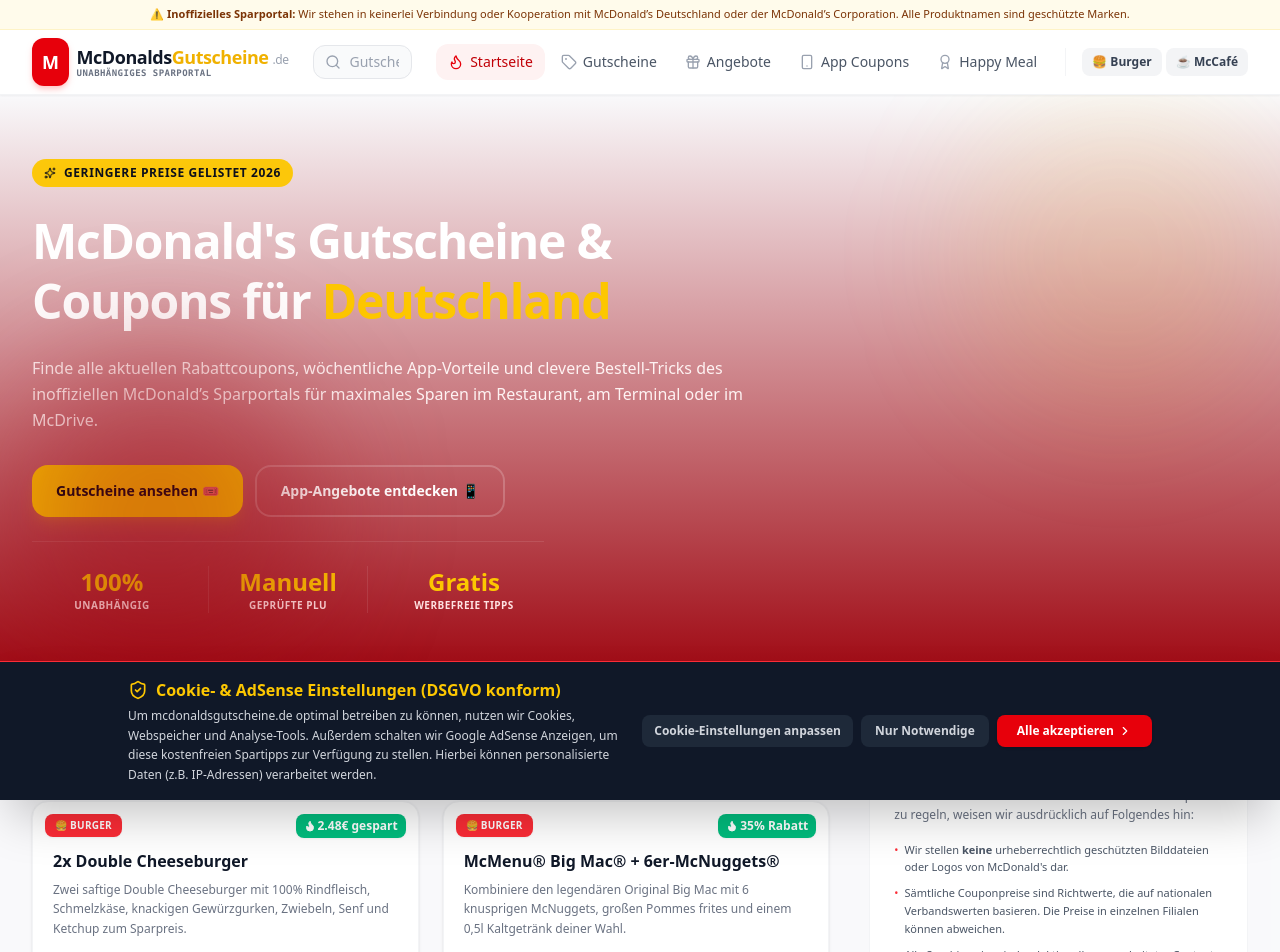
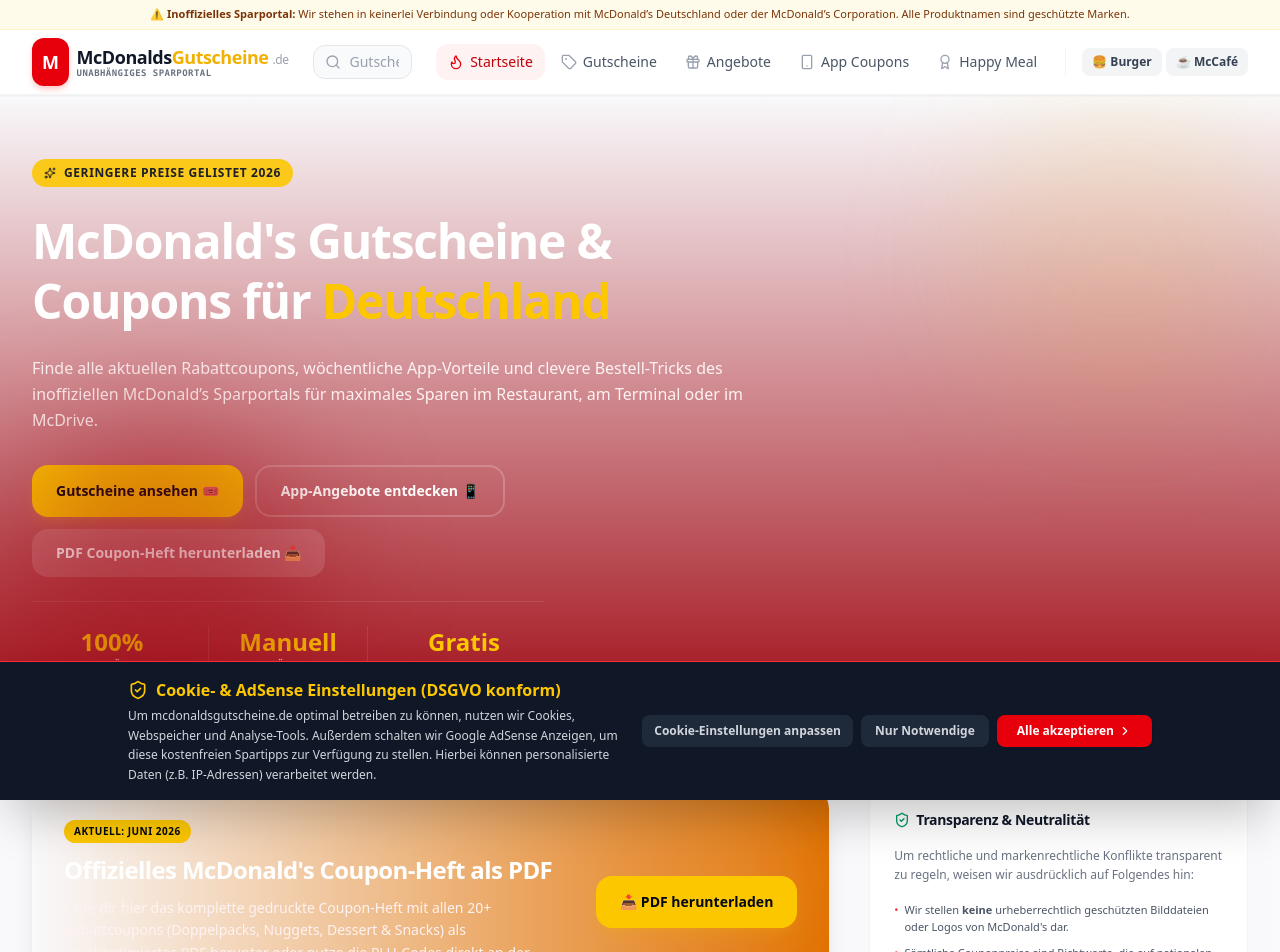
Before and after one commit to umakant345435t/mcdonaldscoupns, a React (Vite) app: page / in a window 1280 px wide. Shown: the top 952 px of the page. Built offline with nearby package versions, Linux system fonts and the light colour scheme.

Commit message:
feat(home): add PDF download for June 2026 coupons
Add a download button for the new coupon PDF and standardize font styles across call-to-action buttons.

```diff
--- a/src/pages/Home.tsx
+++ b/src/pages/Home.tsx
@@ -86,16 +86,23 @@ export default function Home({
             <div className="flex flex-wrap gap-3 pt-2">
               <button
                 onClick={() => setPath('/gutscheine/')}
-                className="px-6 py-3.5 bg-yellow-400 hover:bg-yellow-500 text-gray-950 font-black rounded-2xl shadow-lg shadow-yellow-500/20 text-sm cursor-pointer transition-all hover:scale-102"
+                className="px-6 py-3.5 bg-yellow-400 hover:bg-yellow-500 text-gray-950 font-black rounded-2xl shadow-lg shadow-yellow-500/20 text-sm cursor-pointer transition-all hover:scale-102 font-sans"
               >
                 Gutscheine ansehen 🎟️
               </button>
               <button
                 onClick={() => setPath('/app-gutscheine/')}
-                className="px-6 py-3.5 bg-transparent hover:bg-red-700/80 text-white font-bold rounded-2xl border-2 border-white/20 hover:border-white text-sm cursor-pointer transition-all"
+                className="px-6 py-3.5 bg-transparent hover:bg-red-700/80 text-white font-bold rounded-2xl border-2 border-white/20 hover:border-white text-sm cursor-pointer transition-all font-sans"
               >
                 App-Angebote entdecken 📱
               </button>
+              <a
+                href="/mcdonalds_gutscheine_juni_2026.pdf"
+                download="mcdonalds_gutscheine_juni_2026.pdf"
+                className="px-6 py-3.5 bg-white/15 hover:bg-white/25 text-white font-black rounded-2xl text-sm cursor-pointer transition-all hover:scale-102 flex items-center space-x-2 font-sans"
+              >
+                <span>PDF Coupon-Heft herunterladen 📥</span>
+              </a>
             </div>
 
             {/* Quick value metric row */}
@@ -123,6 +130,31 @@ export default function Home({
 
         {/* Main Content Column */}
         <div className="lg:col-span-8 space-y-12">
+
+          {/* PDF Coupon Heft Download Banner */}
+          <div className="bg-gradient-to-r from-red-650 to-amber-600 rounded-3xl p-6 md:p-8 text-white shadow-xl flex flex-col md:flex-row items-center justify-between gap-6 relative overflow-hidden">
+            <div className="absolute top-0 right-0 w-40 h-40 bg-white/5 rounded-full blur-2xl pointer-events-none"></div>
+            <div className="space-y-3 z-10">
+              <span className="inline-flex items-center space-x-1.5 bg-yellow-400 text-gray-950 text-[10px] font-black px-2.5 py-1 rounded-full uppercase tracking-wider">
+                Aktuell: Juni 2026
+              </span>
+              <h3 className="text-xl md:text-2xl font-black tracking-tight leading-tight">
+                Offizielles McDonald's Coupon-Heft als PDF
+              </h3>
+              <p className="text-xs md:text-sm text-red-50 max-w-xl leading-relaxed font-medium">
+                Lade dir hier das komplette gedruckte Coupon-Heft mit allen 20+ Rabattcoupons (Doppelpacks, Nuggets, Dessert & Snacks) als druckoptimiertes PDF herunter oder nutze die PLU-Codes direkt an der Kasse!
+              </p>
+            </div>
+            <div className="shrink-0 z-10 w-full md:w-auto">
+              <a
+                href="/mcdonalds_gutscheine_juni_2026.pdf"
+                download="mcdonalds_gutscheine_juni_2026.pdf"
+                className="block w-full md:w-auto text-center px-6 py-4 bg-yellow-400 hover:bg-yellow-500 text-gray-950 font-black rounded-2xl shadow-lg shadow-yellow-500/20 text-sm cursor-pointer transition-all hover:scale-102 font-sans"
+              >
+                📥 PDF herunterladen
+              </a>
+            </div>
+          </div>
 
           {/* Popular Coupons Grid section */}
           <div>
```
Also changed, not shown: 1 other file (tests, documents, lock files or other folders).
